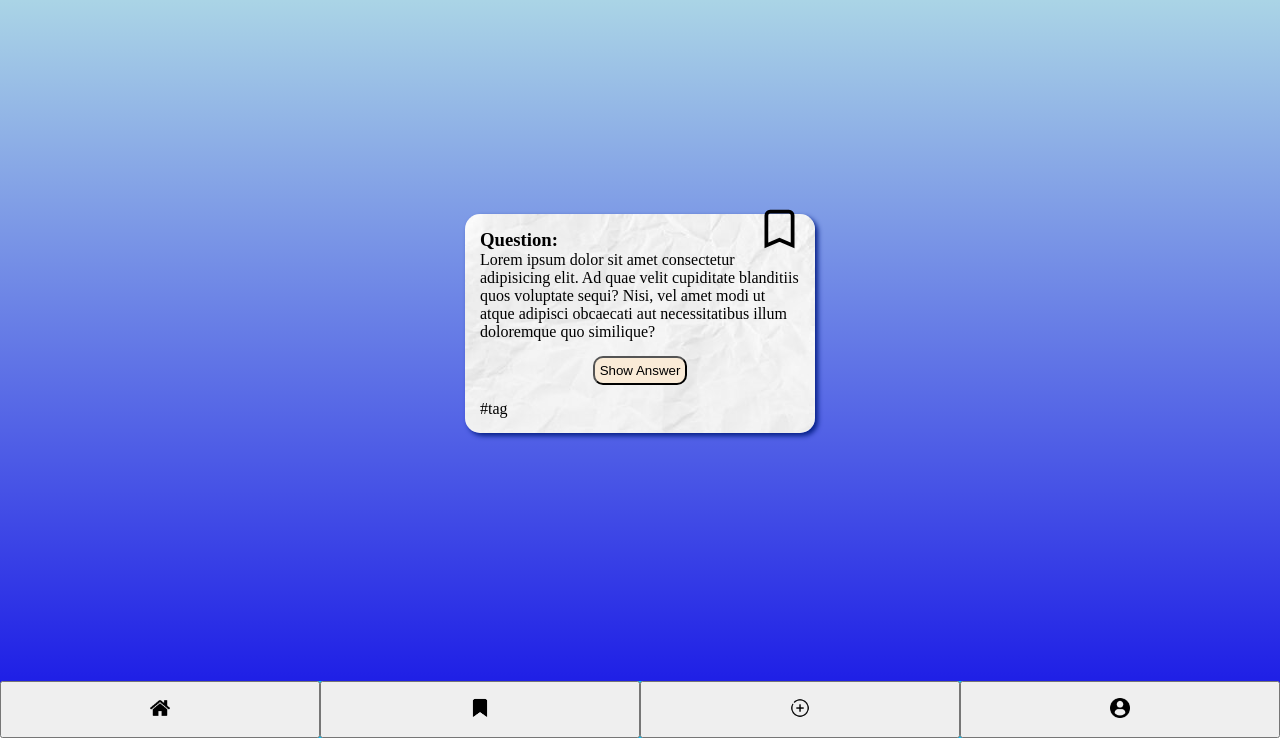
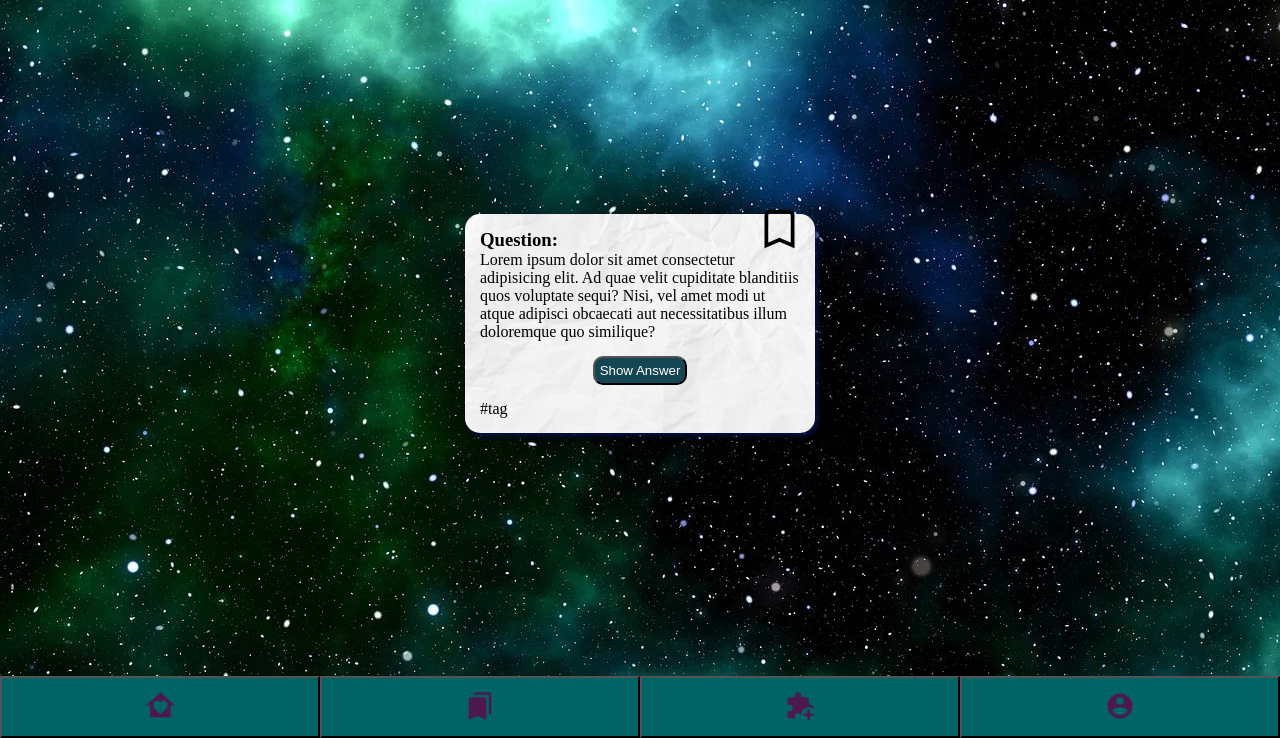
Before and after one commit to Chaosfuchs/quiz-app, a website: page index.html in a window 1280 px wide. Shown: the part 62-800 px from the top of the page. Drawn offline with Linux system fonts and the light colour scheme.

Commit message:
Change design of the app in space-style

```diff
--- a/base.css
+++ b/base.css
@@ -1,8 +1,8 @@
 /* Global CSS */
 
 :root {
-  --color-theme: rgba(10, 198, 250, 100%);
-  --shadowcolor: rgba(7, 33, 136, 100%);
+  --color-theme: #006466;
+  --shadowcolor: rgb(4, 17, 68);
 }
 
 * {
@@ -16,7 +16,7 @@ h1 {
   background-color: var(--color-theme);
   margin: 0;
   text-align: center;
-  text-shadow: 3px 1px 3px lightblue;
+  text-shadow: 3px 1px 3px #312244;
 }
 
 nav {
--- a/design-system/bookmarks/style.css
+++ b/design-system/bookmarks/style.css
@@ -6,5 +6,5 @@
 }
 
 .bookmark--black {
-  color: rgb(41, 186, 226);
+  color: rgb(97, 2, 191);
 }
--- a/design-system/buttons/style.css
+++ b/design-system/buttons/style.css
@@ -4,7 +4,8 @@
   padding: 5px;
   margin: 15px;
   border-radius: 10px;
-  background-color: antiquewhite;
+  background-color: #144552;
+  color: white;
 }
 
 .submit {
@@ -13,11 +14,12 @@
 }
 
 .button-nav {
-  padding: 15px 0;
+  padding: 10px 0;
   flex: 1;
   margin: 0;
+  background-color: var(--color-theme);
 }
 
-.button-nav img {
-  width: 20px;
+.button-nav svg {
+  color: #4d194d;
 }
--- a/design-system/grid-layout/style.css
+++ b/design-system/grid-layout/style.css
@@ -11,7 +11,8 @@
   flex-flow: row wrap;
   align-items: center;
   justify-content: center;
-  background-image: linear-gradient(to bottom, lightblue, rgb(29, 29, 230));
+  background-image: url(/images/stars-background.webp);
+  /* background-image: linear-gradient(to bottom, lightblue, rgb(29, 29, 230)); */
 }
 
 .navbar {
--- a/index.html
+++ b/index.html
@@ -46,16 +46,36 @@
       </main>
       <nav class="navbar">
         <button class="button-nav">
-          <img alt="" src="/images/home-icon.png" />
+          <svg style="width: 35px; height: 35px" viewBox="0 0 24 24">
+            <path
+              fill="currentColor"
+              d="M2,12L12,3L22,12H19V20H5V12H2M12,18L12.72,17.34C15.3,15 17,13.46 17,11.57C17,10.03 15.79,8.82 14.25,8.82C13.38,8.82 12.55,9.23 12,9.87C11.45,9.23 10.62,8.82 9.75,8.82C8.21,8.82 7,10.03 7,11.57C7,13.46 8.7,15 11.28,17.34L12,18Z"
+            />
+          </svg>
         </button>
         <button class="button-nav">
-          <img alt="" src="/images/bookmark.png" />
+          <svg style="width: 30px; height: 30px" viewBox="0 0 24 24">
+            <path
+              fill="currentColor"
+              d="M15,5A2,2 0 0,1 17,7V23L10,20L3,23V7C3,5.89 3.9,5 5,5H15M9,1H19A2,2 0 0,1 21,3V19L19,18.13V3H7A2,2 0 0,1 9,1Z"
+            />
+          </svg>
         </button>
         <button class="button-nav">
-          <img alt="" src="/images/create-icon.png" />
+          <svg style="width: 30px; height: 30px" viewBox="0 0 24 24">
+            <path
+              fill="currentColor"
+              d="M13.04 19.61C12.67 18.55 11.68 17.8 10.5 17.8C9 17.8 7.8 19 7.8 20.5V22H4C2.9 22 2 21.11 2 20V16.2H3.5C5 16.2 6.2 15 6.2 13.5S5 10.8 3.5 10.8H2V7C2 5.9 2.9 5 4 5H8V3.5C8 2.12 9.12 1 10.5 1S13 2.12 13 3.5V5H17C18.1 5 19 5.89 19 7V11H20.5C21.88 11 23 12.12 23 13.5C23 13.82 22.94 14.12 22.83 14.39C21.79 13.53 20.46 13 19 13C15.69 13 13 15.69 13 19C13 19.2 13 19.41 13.04 19.61M18 15V18H15V20H18V23H20V20H23V18H20V15H18Z"
+            />
+          </svg>
         </button>
         <button class="button-nav">
-          <img alt="" src="/images/profile-icon.png" />
+          <svg style="width: 30px; height: 30px" viewBox="0 0 24 24">
+            <path
+              fill="currentColor"
+              d="M12,19.2C9.5,19.2 7.29,17.92 6,16C6.03,14 10,12.9 12,12.9C14,12.9 17.97,14 18,16C16.71,17.92 14.5,19.2 12,19.2M12,5A3,3 0 0,1 15,8A3,3 0 0,1 12,11A3,3 0 0,1 9,8A3,3 0 0,1 12,5M12,2A10,10 0 0,0 2,12A10,10 0 0,0 12,22A10,10 0 0,0 22,12C22,6.47 17.5,2 12,2Z"
+            />
+          </svg>
         </button>
       </nav>
     </div>
```
Also changed, not shown: images/stars-background.webp (added).
